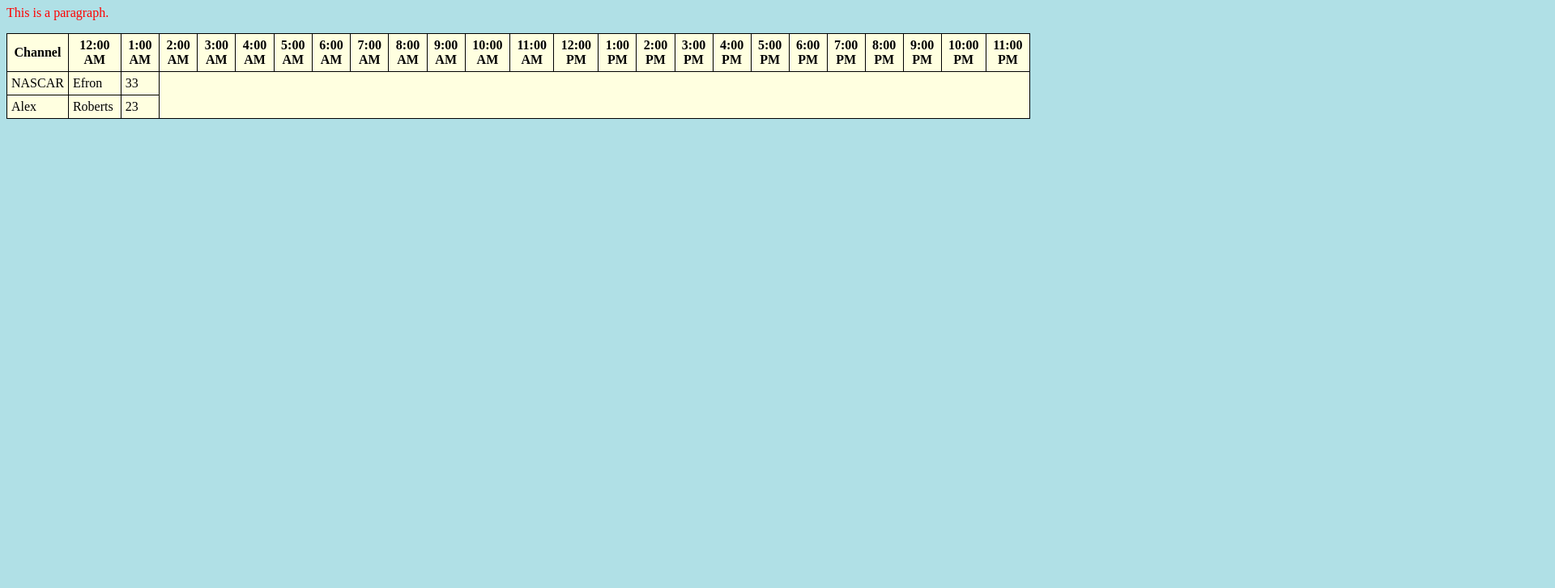
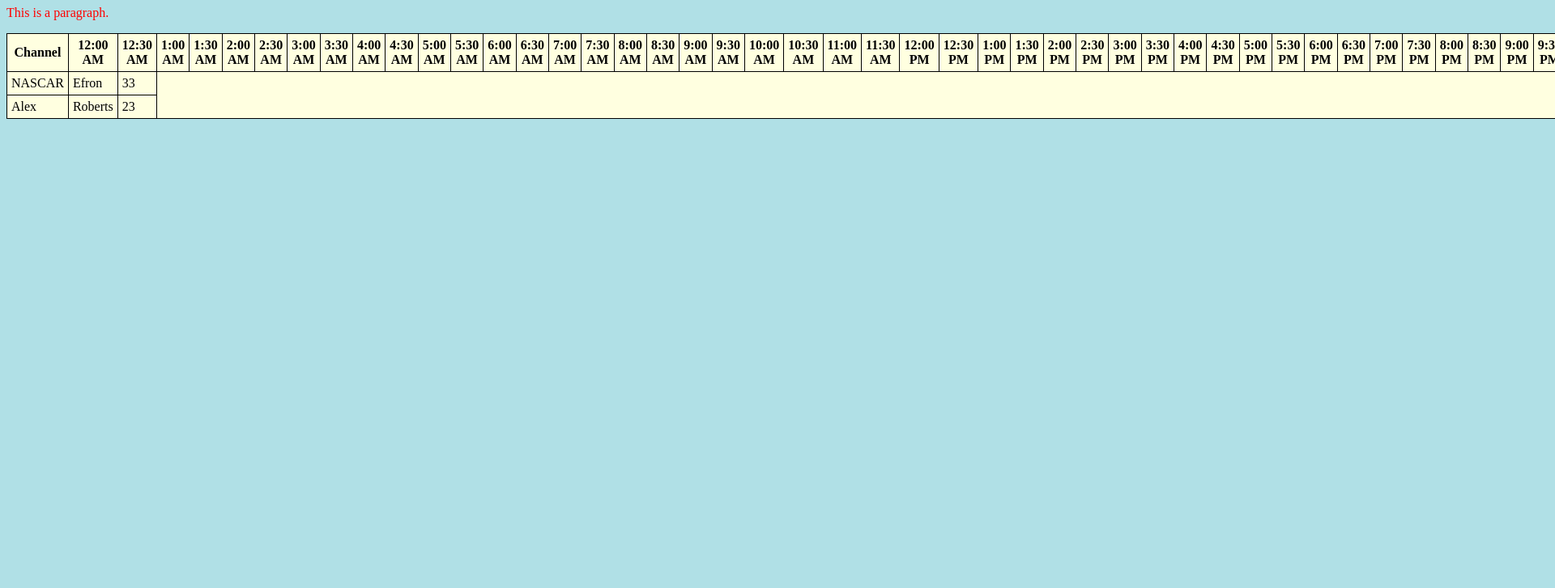
Before and after one commit to DeSquid2/Stream.DeSquid-Webpage, a plain HTML site: page index.html in a window 1280 px wide. Shown: the part 73-800 px from the top of the page at 81% size, 1920 px wide, since content can reach past the window. Drawn offline with Linux system fonts and the light colour scheme.

Commit message:
Update index.html

```diff
--- a/index.html
+++ b/index.html
@@ -15,29 +15,53 @@
     <tr>
       <th>Channel</th>
       <th>12:00 AM</th>
+      <th>12:30 AM</th>
       <th>1:00 AM</th>
+      <th>1:30 AM</th>
       <th>2:00 AM</th>
+      <th>2:30 AM</th>
       <th>3:00 AM</th>
+      <th>3:30 AM</th>
       <th>4:00 AM</th>
+      <th>4:30 AM</th>
       <th>5:00 AM</th>
+      <th>5:30 AM</th>
       <th>6:00 AM</th>
+      <th>6:30 AM</th>
       <th>7:00 AM</th>
+      <th>7:30 AM</th>
       <th>8:00 AM</th>
+      <th>8:30 AM</th>
       <th>9:00 AM</th>
+      <th>9:30 AM</th>
       <th>10:00 AM</th>
+      <th>10:30 AM</th>
       <th>11:00 AM</th>
+      <th>11:30 AM</th>
       <th>12:00 PM</th>
+      <th>12:30 PM</th>
       <th>1:00 PM</th>
+      <th>1:30 PM</th>
       <th>2:00 PM</th>
+      <th>2:30 PM</th>
       <th>3:00 PM</th>
+      <th>3:30 PM</th>
       <th>4:00 PM</th>
+      <th>4:30 PM</th>
       <th>5:00 PM</th>
+      <th>5:30 PM</th>
       <th>6:00 PM</th>
+      <th>6:30 PM</th>
       <th>7:00 PM</th>
+      <th>7:30 PM</th>
       <th>8:00 PM</th>
+      <th>8:30 PM</th>
       <th>9:00 PM</th>
+      <th>9:30 PM</th>
       <th>10:00 PM</th>
+      <th>10:30 PM</th>
       <th>11:00 PM</th>
+      <th>11:30 PM</th>
     </tr>
     <tr>
       <td>NASCAR</td>
```
